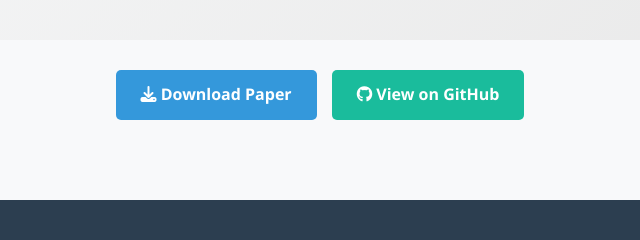
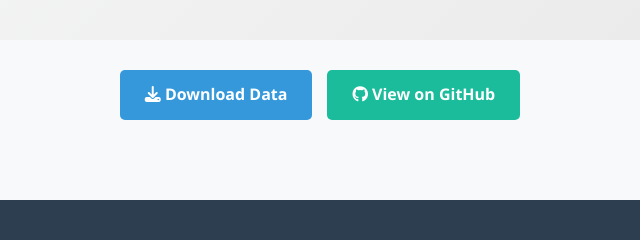
Before and after one commit to ITI-lab/TechnicalDatasheetUnderstanding, a plain HTML site: page index.html in a window 1280 px wide. Shown: the part 3518-3758 px from the top of the page, 320-960 px from the left. Drawn offline with Linux system fonts and the light colour scheme.

Commit message:
Update index.html

```diff
--- a/index.html
+++ b/index.html
@@ -576,8 +576,8 @@
         </section>
 
         <div class="buttons">
-            <a href="#" class="btn"><i class="fas fa-download"></i> Download Paper</a>
-            <a href="#" class="btn btn-paper"><i class="fab fa-github"></i> View on GitHub</a>
+            <a href="https://github.com/LorenzoInspire/DataStructuringPipeline" class="btn"><i class="fas fa-download"></i> Download Data</a>
+            <a href="https://github.com/ITI-lab/TechnicalDatasheetUnderstanding" class="btn btn-paper"><i class="fab fa-github"></i> View on GitHub</a>
         </div>
     </div>
 
```
